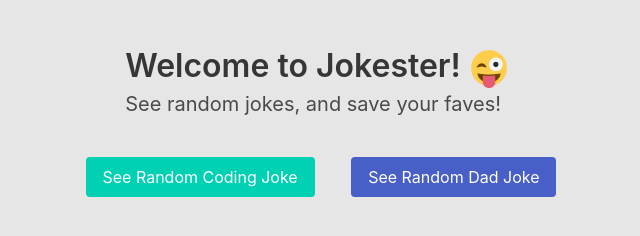
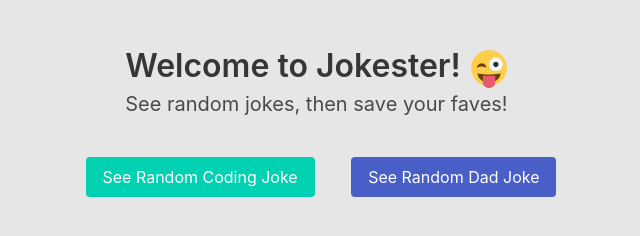
Before and after one commit to brighamandersen/jokester, a plain HTML site: page index.html in a window 1280 px wide. Shown: the full height of the page, 319-959 px from the left. Drawn offline with nearby package versions, Linux system fonts and the light colour scheme.

Commit message:
changed header

```diff
--- a/index.html
+++ b/index.html
@@ -17,7 +17,7 @@
       Welcome to Jokester!
       <img src="wink-emoji.png" class="app-icon" />
     </h1>
-    <h6 class="subtitle">See random jokes, and save your faves!</h6>
+    <h6 class="subtitle">See random jokes, then save your faves!</h6>
   </div>
   <div class="block">
     <button id="coding-btn" class="button is-primary m-4" onClick="seeNewJoke(true)">
```
